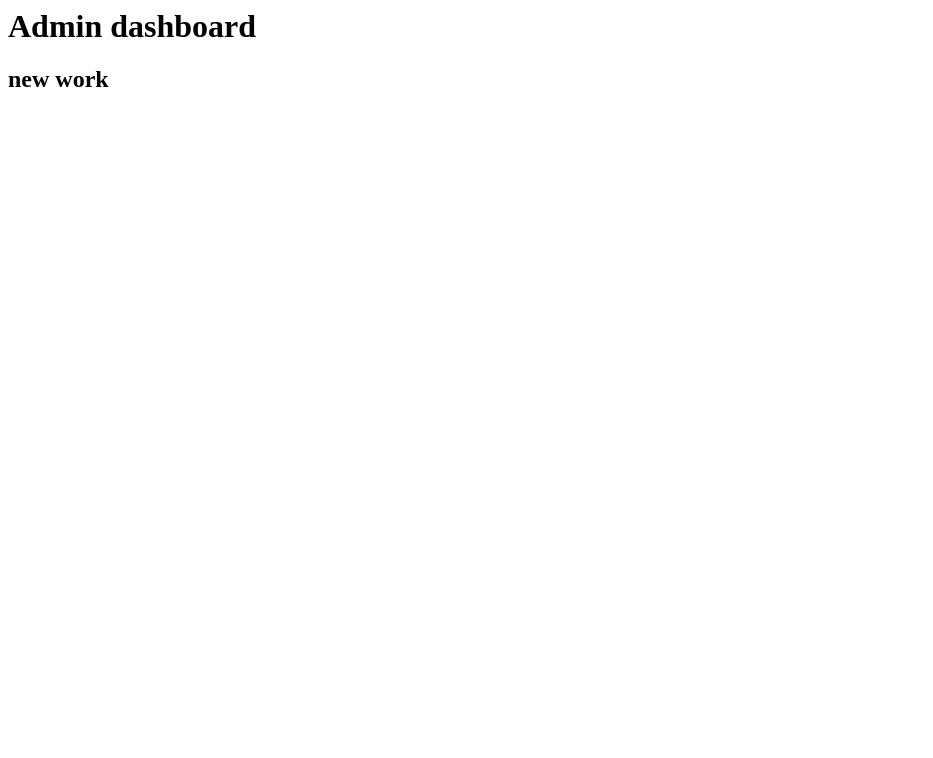
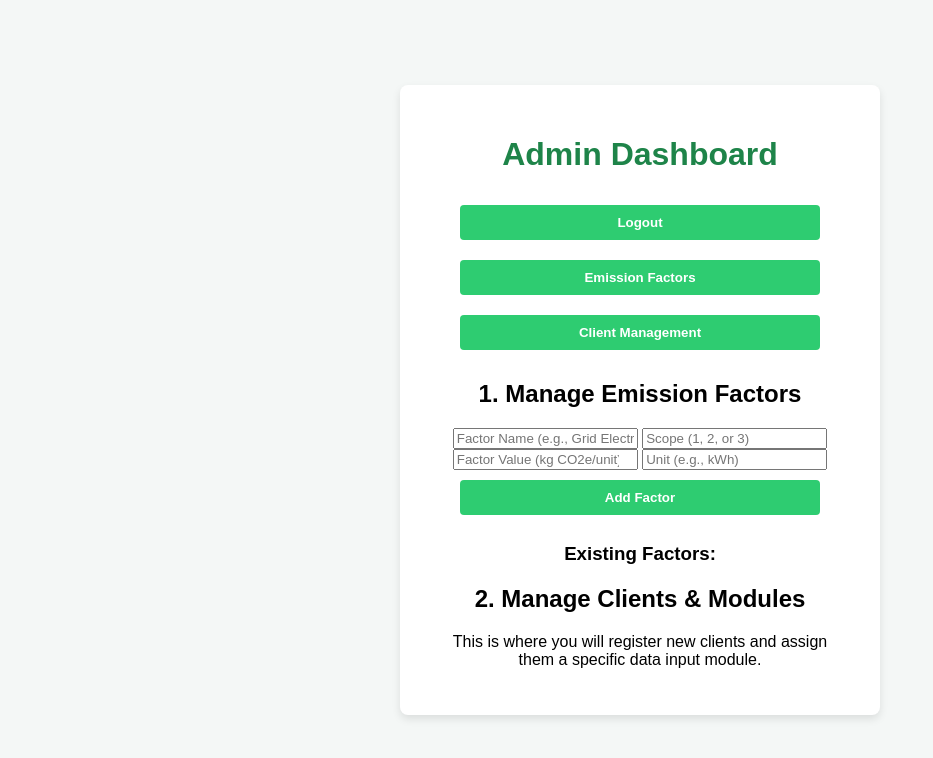
Before and after one commit to Anand-infi/carbon-footprint-calculator, a plain HTML site: page admin.html in a window 1280 px wide. Shown: the whole page, without its empty margins (0-933 px from the left). Drawn offline with Linux system fonts and the light colour scheme.

Commit message:
Add HTML structure for Admin Dashboard

```diff
--- a/admin.html
+++ b/admin.html
@@ -1,2 +1,56 @@
-<h1> Admin dashboard </h1>
-<h2> new work</h2>
+<!DOCTYPE html>
+<html lang="en">
+<head>
+    <meta charset="UTF-8">
+    <meta name="viewport" content="width=device-width, initial-scale=1.0">
+    <title>Admin Dashboard</title>
+    <link rel="stylesheet" href="style.css">
+
+    <script src="https://www.gstatic.com/firebasejs/8.10.0/firebase-app.js"></script>
+    <script src="https://www.gstatic.com/firebasejs/8.10.0/firebase-auth.js"></script>
+    <script src="https://www.gstatic.com/firebasejs/8.10.0/firebase-firestore.js"></script>
+    <script>
+        // PASTE YOUR firebaseConfig OBJECT AND INITIALIZATION HERE
+        const firebaseConfig = {
+            // Your API Keys and IDs go here
+        };
+        firebase.initializeApp(firebaseConfig);
+        const auth = firebase.auth();
+        const db = firebase.firestore();
+    </script>
+</head>
+<body>
+    <div class="container">
+        <h1>Admin Dashboard</h1>
+        <button id="logout-btn">Logout</button>
+
+        <div class="tab-container">
+            <button class="tab-link active" onclick="openTab(event, 'Factors')">Emission Factors</button>
+            <button class="tab-link" onclick="openTab(event, 'Clients')">Client Management</button>
+        </div>
+
+        <div id="Factors" class="tab-content active-content">
+            <h2>1. Manage Emission Factors</h2>
+            <form id="add-factor-form">
+                <input type="text" id="factor-name" placeholder="Factor Name (e.g., Grid Electricity kWh)" required>
+                <input type="text" id="factor-scope" placeholder="Scope (1, 2, or 3)" required>
+                <input type="number" id="factor-value" placeholder="Factor Value (kg CO2e/unit)" step="0.001" required>
+                <input type="text" id="factor-unit" placeholder="Unit (e.g., kWh)" required>
+                <button type="submit">Add Factor</button>
+            </form>
+            <h3>Existing Factors:</h3>
+            <ul id="factors-list">
+                </ul>
+        </div>
+
+        <div id="Clients" class="tab-content">
+            <h2>2. Manage Clients & Modules</h2>
+            <p>This is where you will register new clients and assign them a specific data input module.</p>
+            </div>
+
+        <p id="admin-message" class="error"></p>
+    </div>
+
+    <script src="admin.js"></script>
+</body>
+</html>
```
